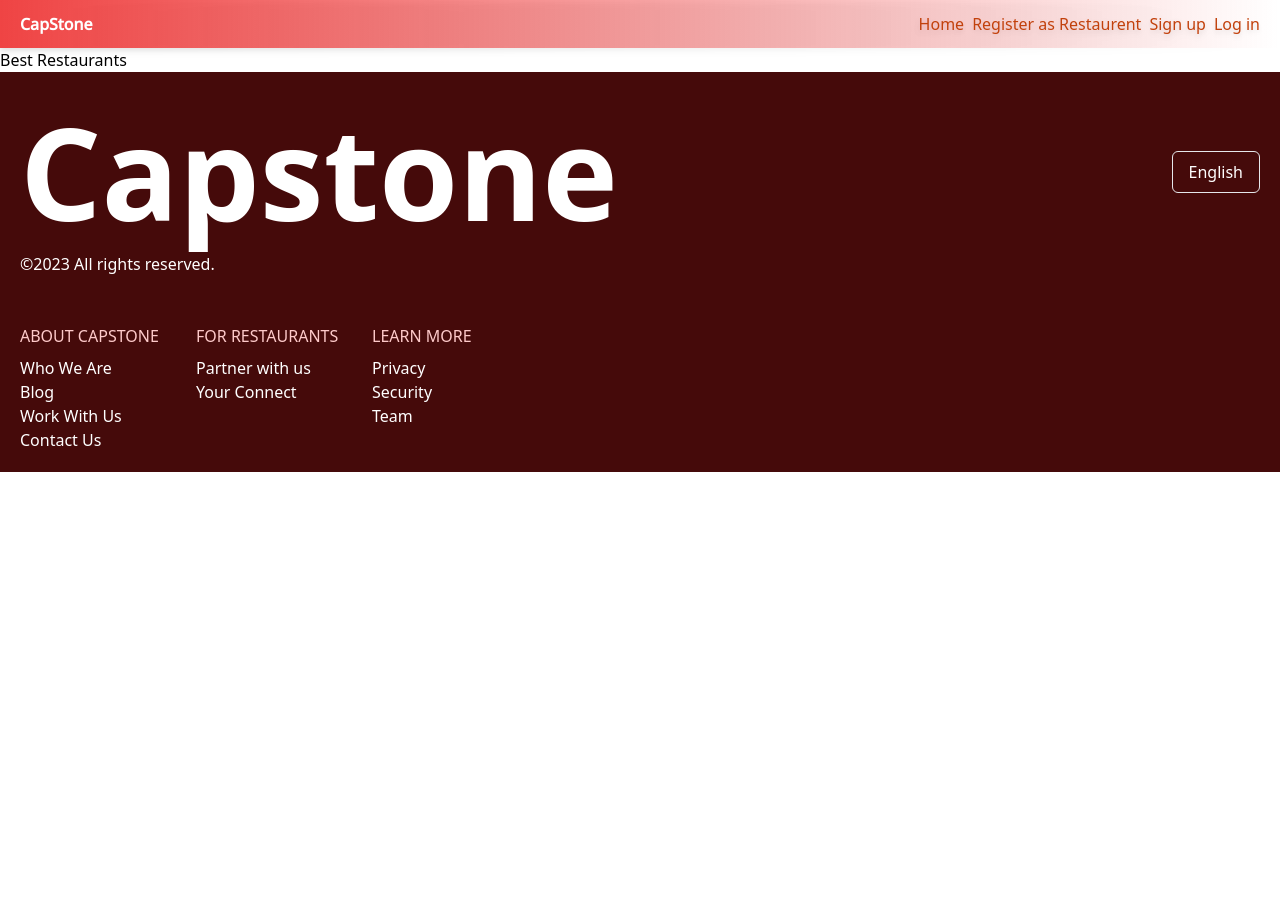
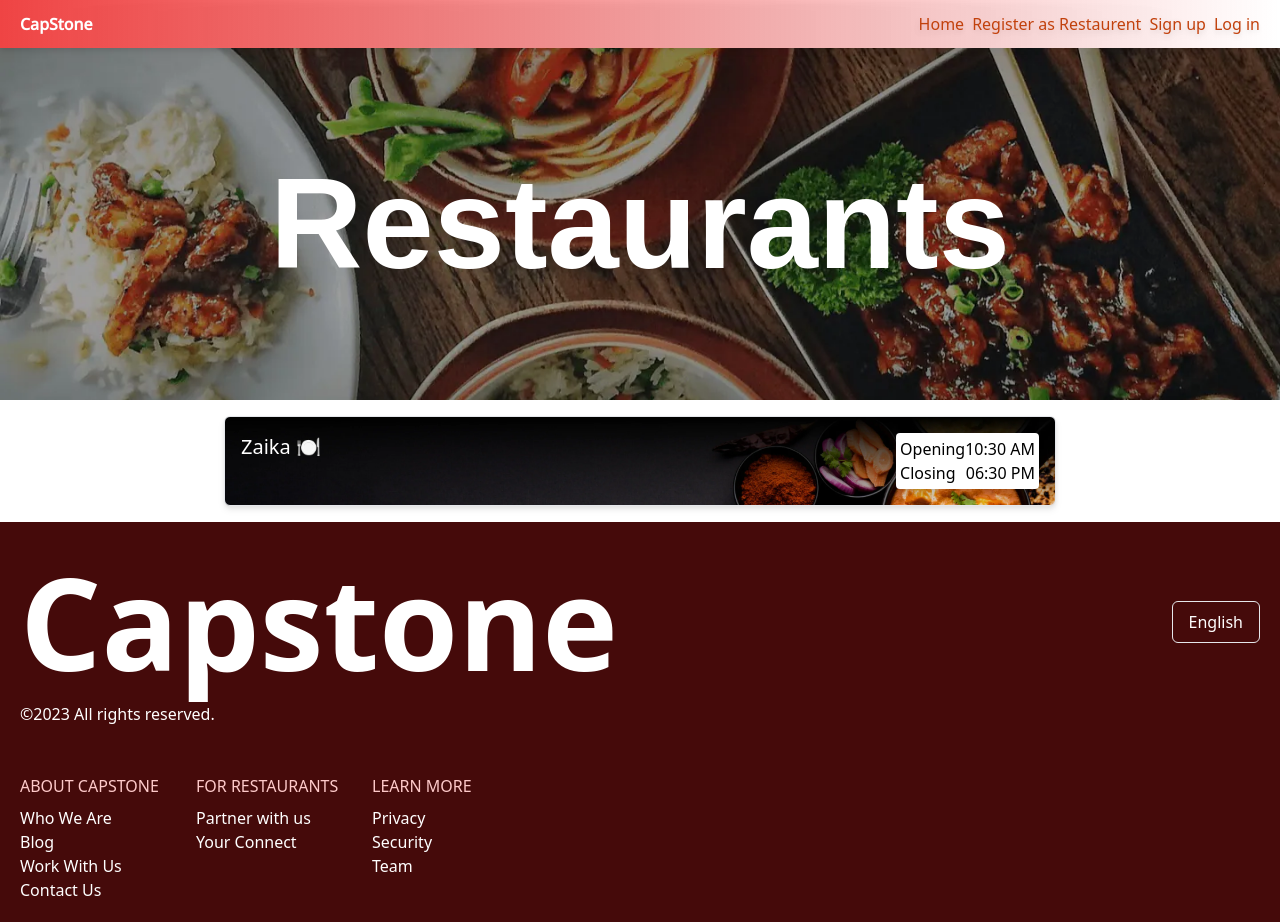
Before and after one commit to singham2000/capstone, a React (Create React App) app: page /restroList in a window 1280 px wide. Before the commit the page ends 800 px from the top, so only its background shows below. Built offline with nearby package versions, Linux system fonts and the light colour scheme; a web font is replaced by a local one.

Commit message:
Restro listing page

```diff
--- a/src/Pages/RestroListing.jsx
+++ b/src/Pages/RestroListing.jsx
@@ -1,10 +1,14 @@
 import React from 'react'
+import Restaurant from '../Componenets/Restaurant'
 
 const RestroListing = () => {
     return (
         <div>
-            <div>
-                Best Restaurants
+            <div className="banner banner1 flex justify-center items-center">
+                <h1 className="text-white font-bold text-9xl max-sm:text-6xl">Restaurants</h1>
+            </div>
+            <div className='flex justify-center items-center m-4'>
+                <Restaurant />
             </div>
         </div>
     )
```
